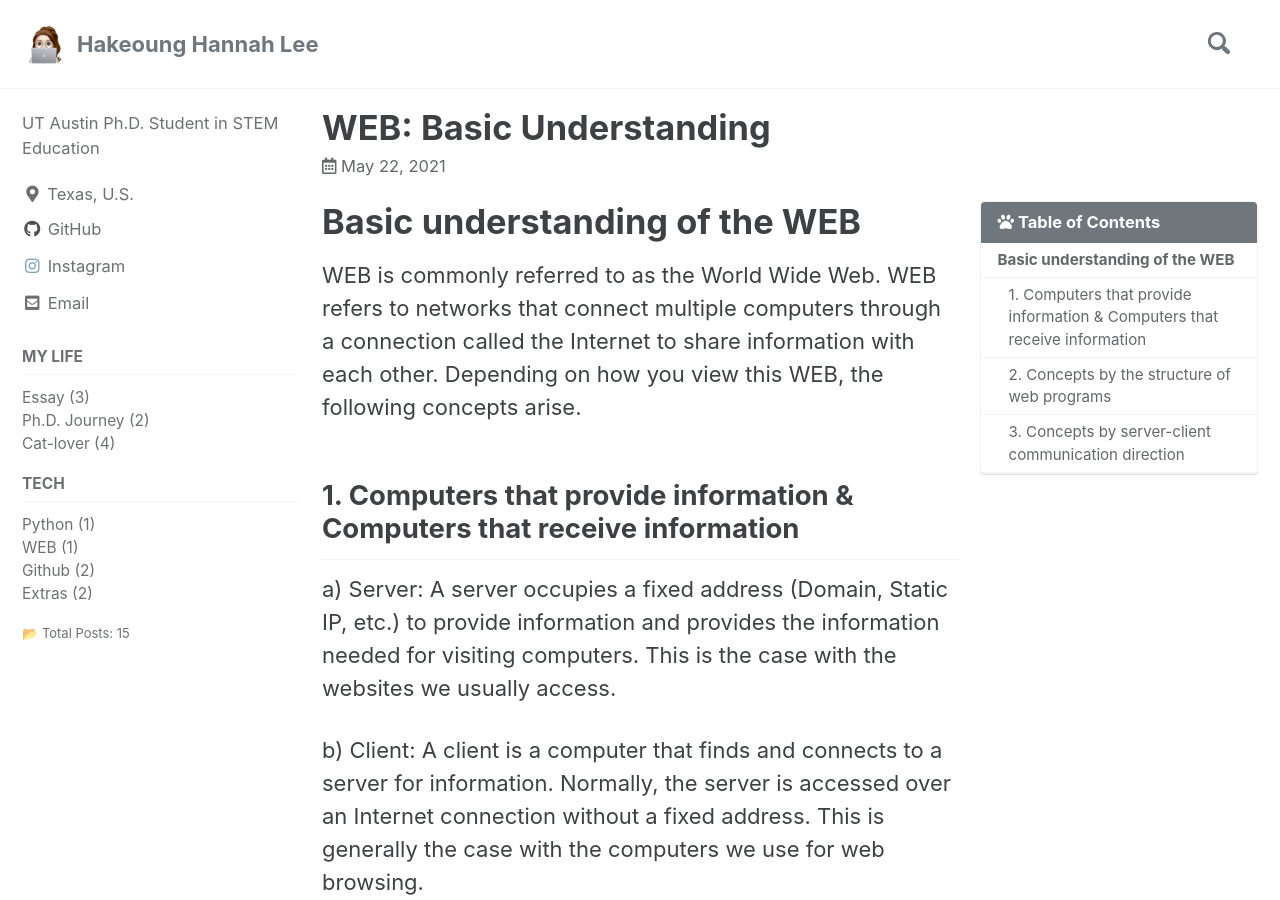
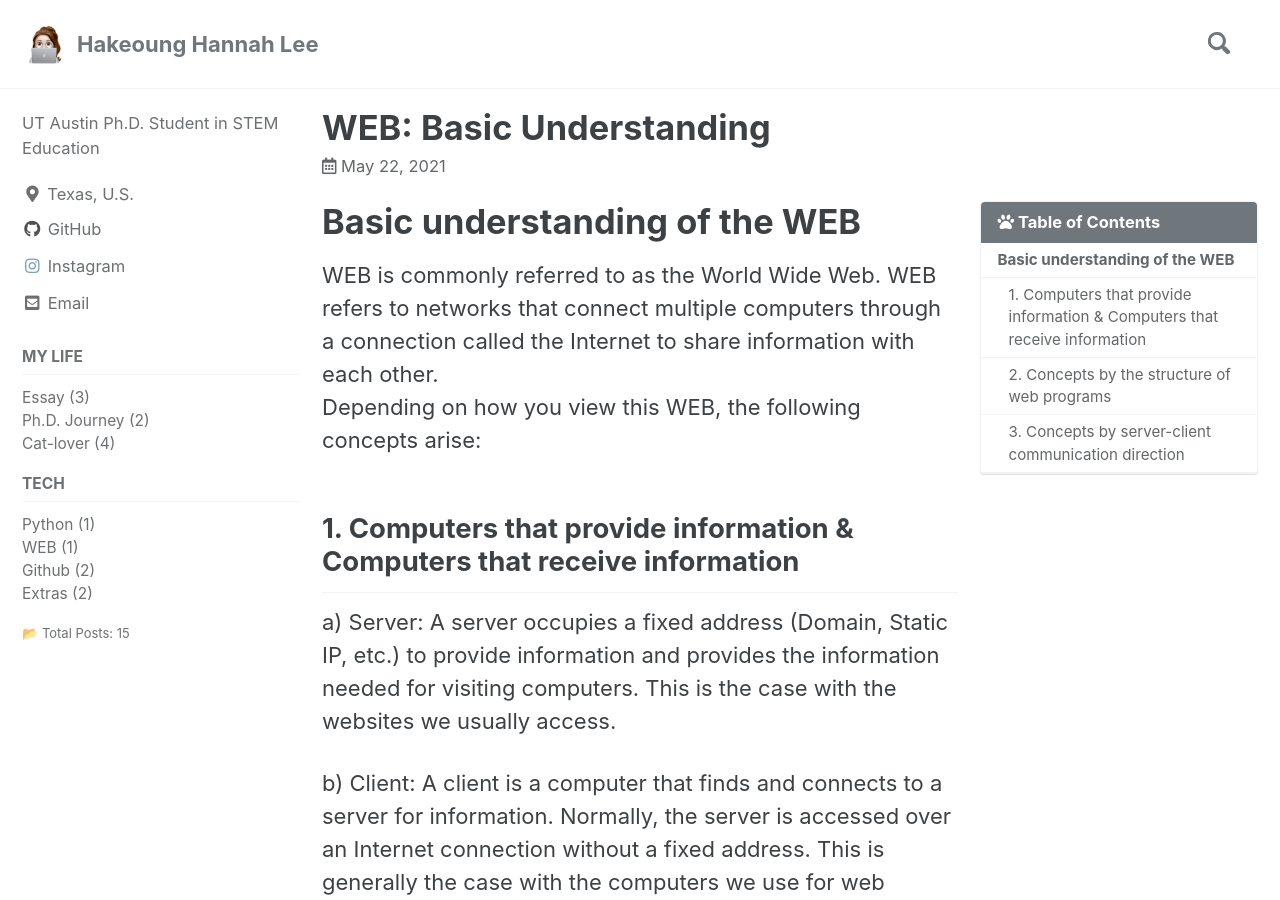
Before and after one commit to HakeoungLee/HakeoungLee.github.io, a Jekyll site: the page built from _posts/2021-05-22-webbasic.md, in a window 1280 px wide and 900 px high. Built offline with Jekyll 4.4.1, drawn with Linux system fonts in a browser that asks for light colours; cached includes are drawn as plain includes; comment, search, counter and statistics services are not loaded.

```diff
--- a/_posts/2021-05-22-webbasic.md
+++ b/_posts/2021-05-22-webbasic.md
@@ -13,7 +13,8 @@ title:  "WEB: Basic Understanding"
 
 # Basic understanding of the WEB
 
-WEB is commonly referred to as the World Wide Web. WEB refers to networks that connect multiple computers through a connection called the Internet to share information with each other. Depending on how you view this WEB, the following concepts arise.
+WEB is commonly referred to as the World Wide Web. WEB refers to networks that connect multiple computers through a connection called the Internet to share information with each other.
+Depending on how you view this WEB, the following concepts arise:
 
 ## 1. Computers that provide information & Computers that receive information
 
```
